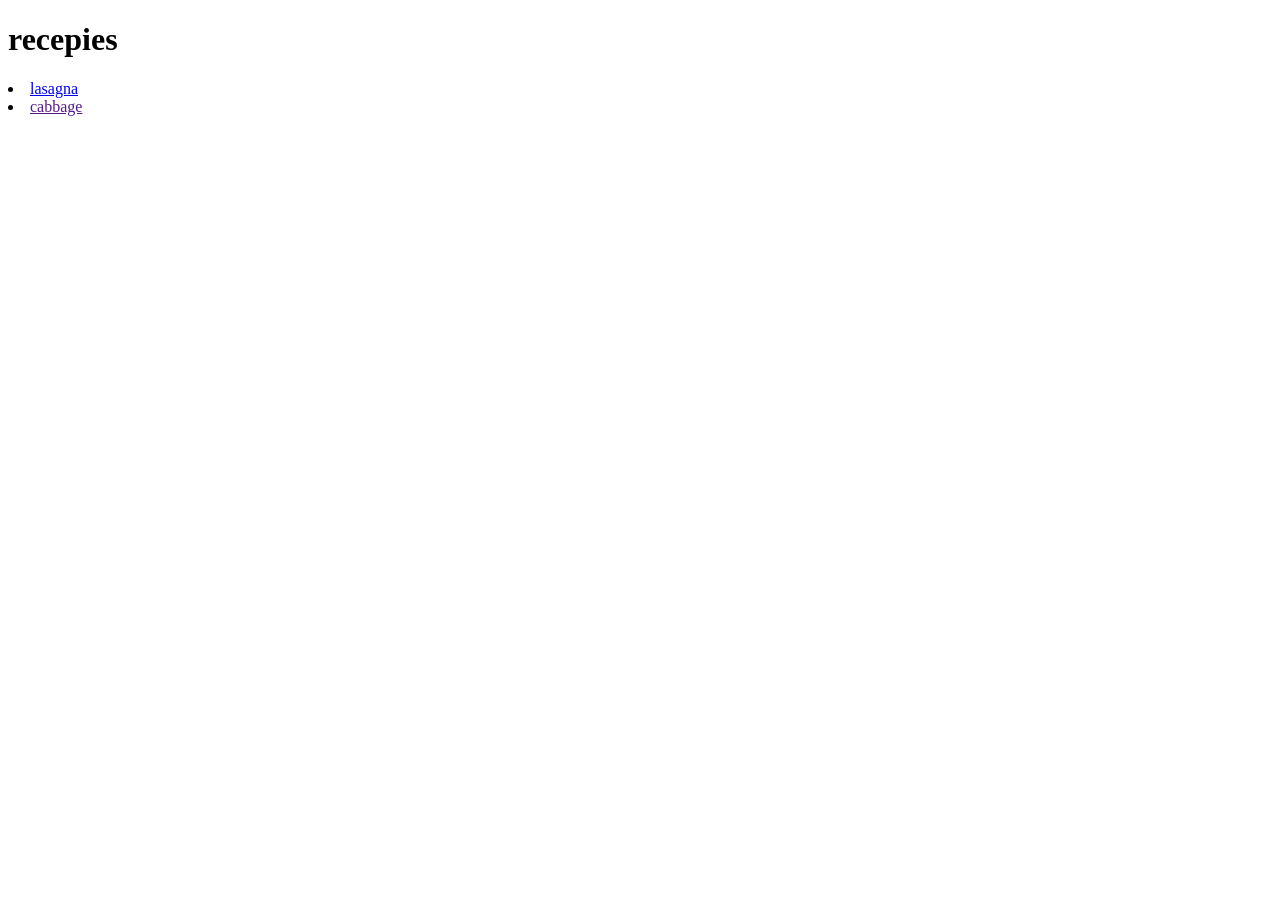
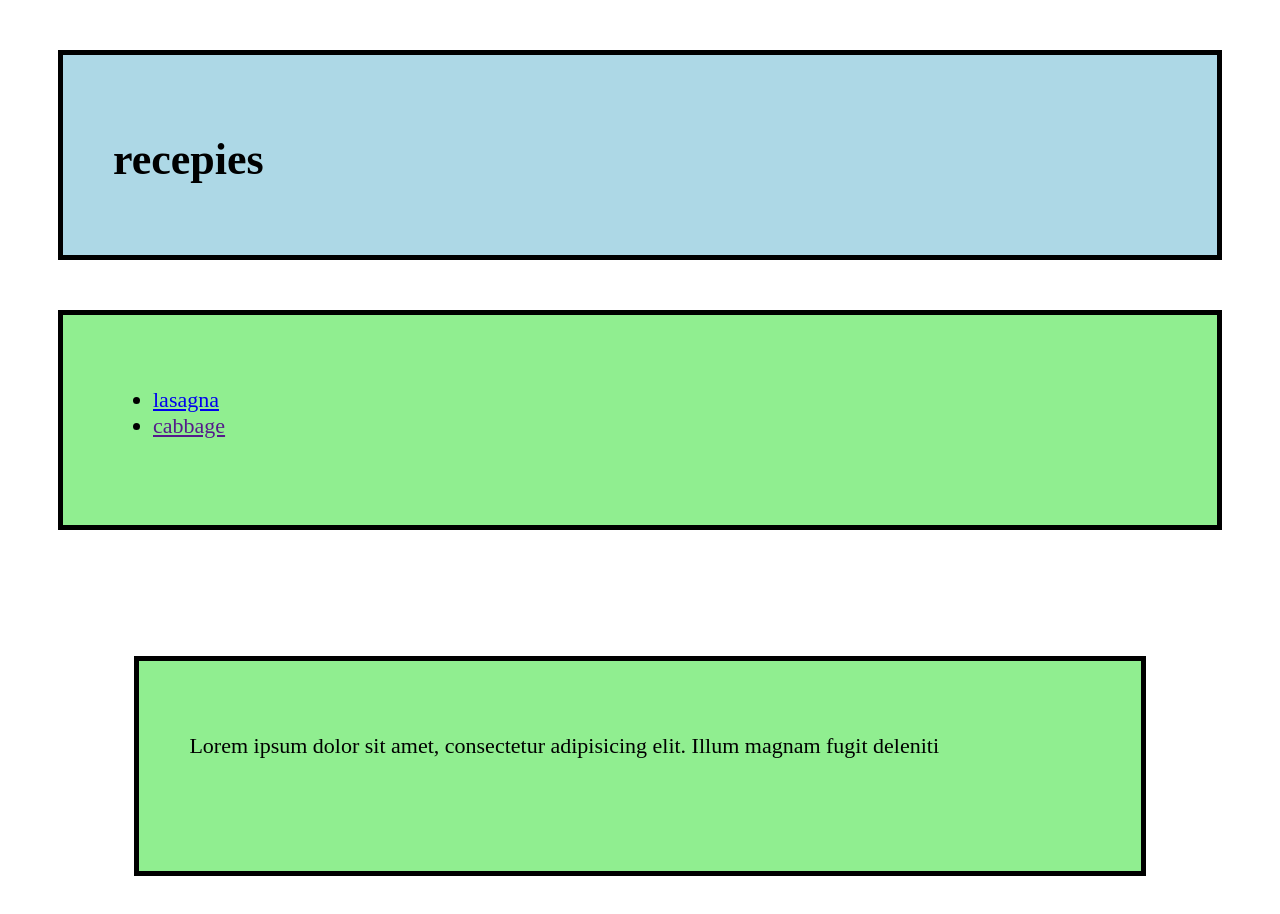
Before and after one commit to Khalid1577/odin_receips, a plain HTML site: page index.html in a window 1280 px wide. Before the commit the page ends 800 px from the top, so only its background shows below. Drawn offline with Linux system fonts and the light colour scheme.

Commit message:
pushing files

```diff
--- a/index.html
+++ b/index.html
@@ -1,11 +1,20 @@
 <!DOCTYPE html>
 <html lang="eng"></html>
-<header>
+<head>
     <meta charset="UTF-8">
     <title>odin recepies</title>
-</header>
+    <link rel="stylesheet" href="./style.css">
+
+</head>
 <body>
-    <h1>recepies</h1>
-   <li> <a href="../odin_receips/recepies/lasagna.html" target="_blank"  rel="noopener noreferrer">lasagna</a></li>
-   <li><a href="">cabbage</a></li>
+    <div class="heading"><h1>recepies</h1></div>
+    <div class="lists">
+        <ul>
+            <li> <a href="../odin_receips/recepies/lasagna.html" target="_blank"  rel="noopener noreferrer">lasagna</a></li>
+            <li><a href="">cabbage</a></li>
+        </ul>
+    </div>
+    <div class="para"><p>Lorem ipsum dolor sit amet, consectetur adipisicing elit. Illum magnam fugit deleniti </p></div>
+
+
 </body>
--- /dev/null
+++ b/style.css
@@ -0,0 +1,32 @@
+
+.heading{
+   border: 5px solid;
+   width: 10 px;
+   height: 100px;
+   font-size: 22px;
+   background: lightblue;
+   padding: 50px;
+   margin-right: auto;
+   margin-left: auto;
+
+   margin: 50px;}
+.lists{
+    border: 5px solid;
+   width: 10 px;
+   height: 110px;
+   font-size: 22px;
+   background:lightgreen;
+   padding: 50px;
+   margin: 50px;
+
+}
+.para{
+    border: 5px solid;
+   width: 10 px;
+   height: 110px;
+   font-size: 22px;
+   background:lightgreen;
+   padding: 50px;
+   margin: 10%;
+
+}
```
